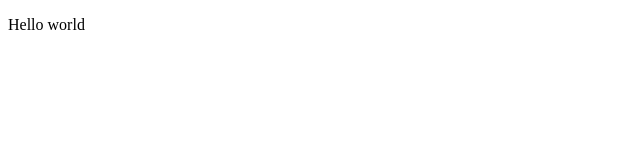
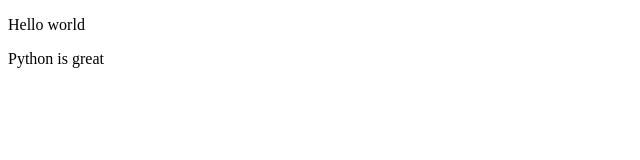
Before and after one commit to nithinbadi/test_repo, a plain HTML site: page index.html in a window 1280 px wide. Shown: the full height of the page, 0-640 px from the left. Drawn offline with Linux system fonts and the light colour scheme.

Commit message:
Updated html and added css file

```diff
--- a/index.html
+++ b/index.html
@@ -7,5 +7,6 @@
 </head>
 <body>
     <p>Hello world</p>
+    <p>Python is great</p>
 </body>
 </html>
--- /dev/null
+++ b/style.css
@@ -0,0 +1,3 @@
+p{
+    background-color: azure;
+}
```
